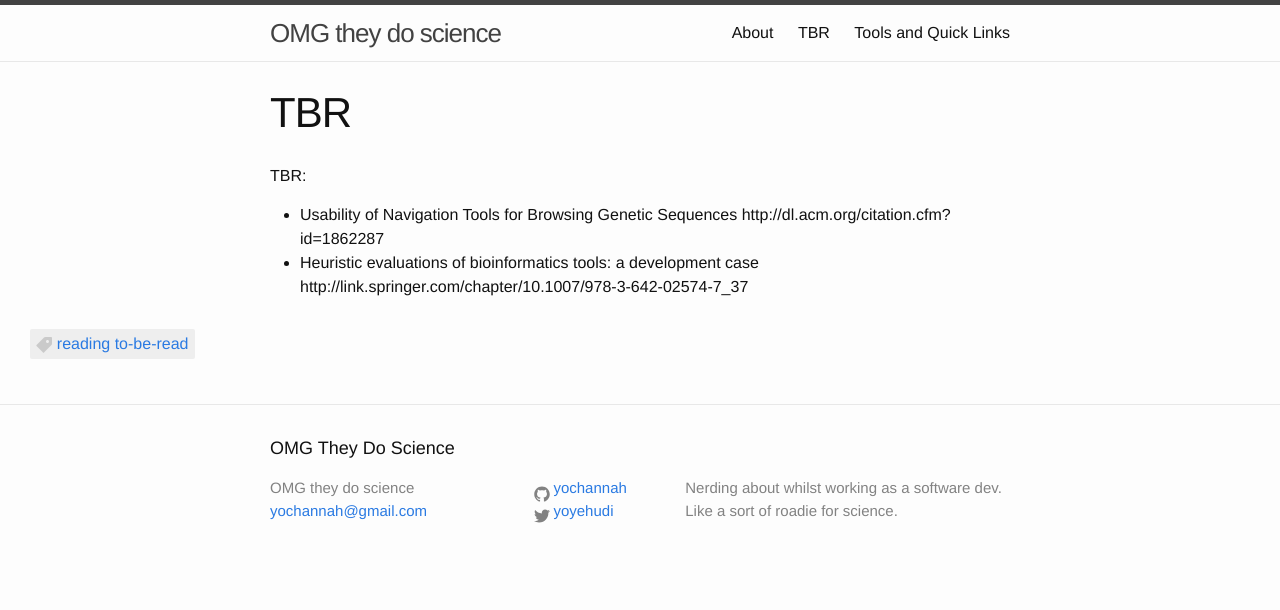
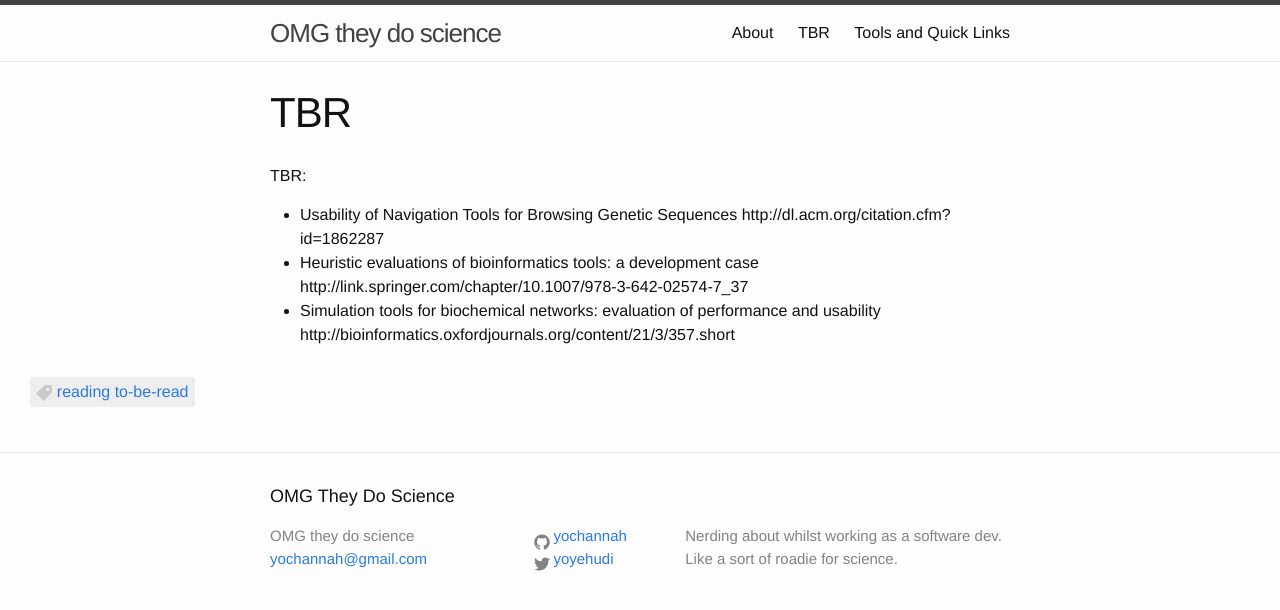
Before and after one commit to yochannah/omgscience, a Jekyll site: the page built from tbr-pile/index.md, in a window 1280 px wide. Shown: the top 610 px of the page. Built offline with Jekyll 4.4.1, drawn with Linux system fonts in a browser that asks for light colours.

Commit message:
publish last reading list item

```diff
--- a/tbr-pile/index.md
+++ b/tbr-pile/index.md
@@ -9,3 +9,4 @@ TBR:
 
 - Usability of Navigation Tools for Browsing Genetic Sequences http://dl.acm.org/citation.cfm?id=1862287
 - Heuristic evaluations of bioinformatics tools: a development case http://link.springer.com/chapter/10.1007/978-3-642-02574-7_37
+- Simulation tools for biochemical networks: evaluation of performance and usability http://bioinformatics.oxfordjournals.org/content/21/3/357.short
```
Also changed, not shown: _posts/2016-12-18-reading-bioinformatics-tools-analysis-framework-at-embl-ebi.md (renamed from _drafts/reading-bioinformatics-tools-analysis-framework-at-embl-ebi.md).
